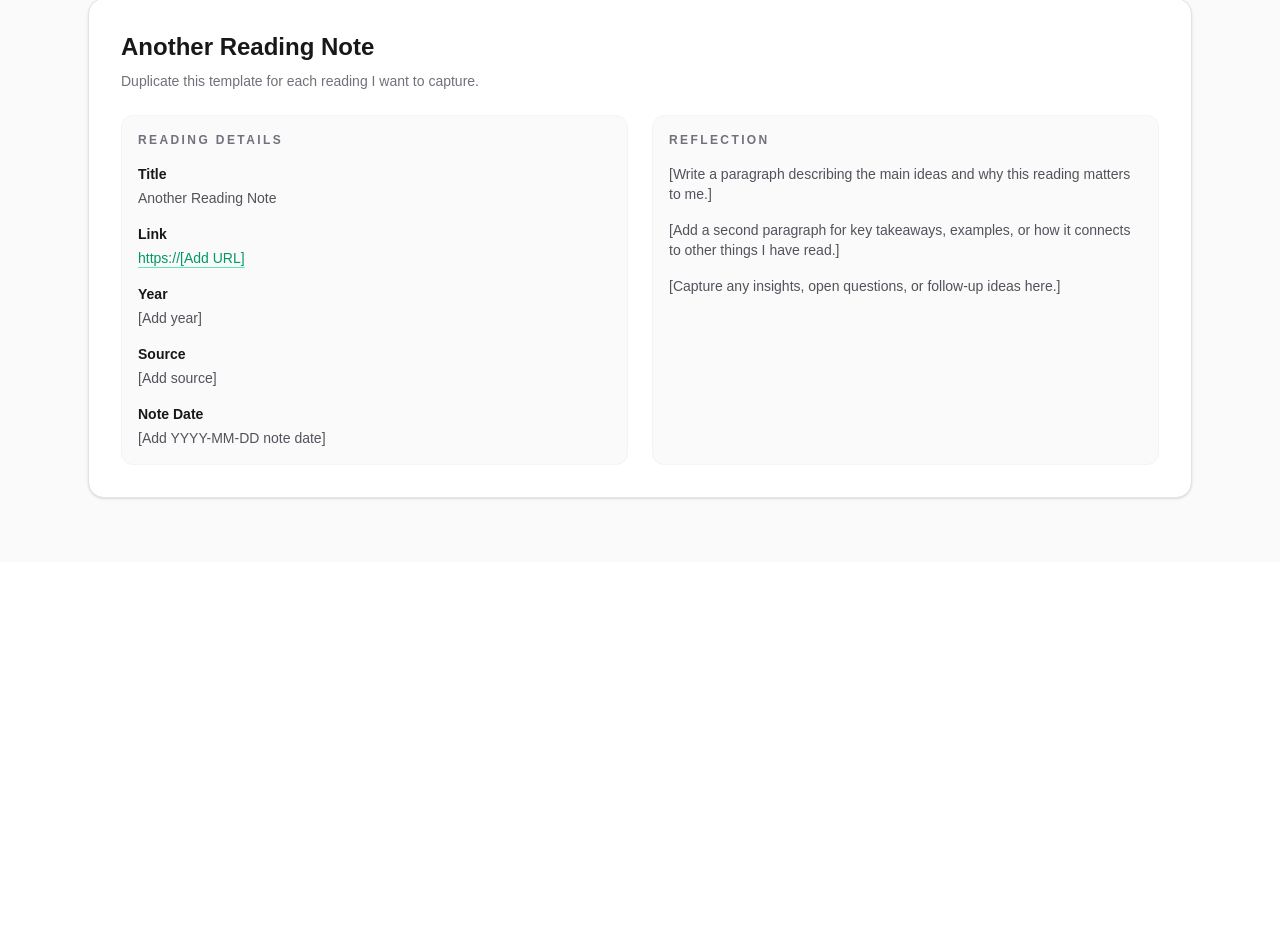
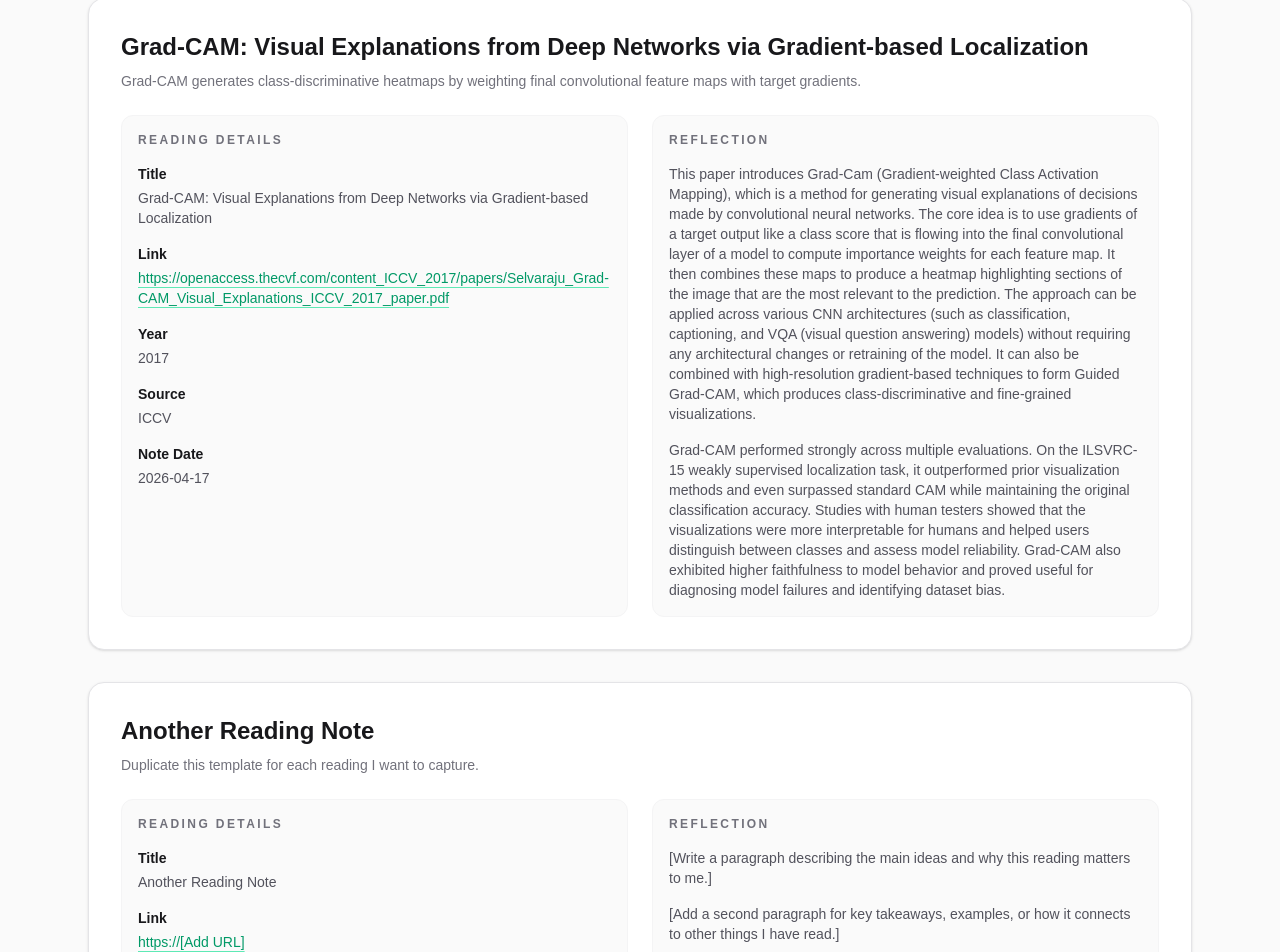
Before and after one commit to danielx1611/ML-Research-Summaries, a Next.js app: page /summaries in a window 1280 px wide. Shown: the part 10835-11787 px from the top of the page. Before the commit the page ends 11397 px from the top, so only its background shows below. Built offline with nearby package versions, Linux system fonts and the light colour scheme.

Commit message:
Add Grad-CAM paper summary entry

```diff
--- a/app/summaries/page.tsx
+++ b/app/summaries/page.tsx
@@ -188,6 +188,21 @@ const summaryTemplates = [
     ],
   },
   {
+    id: "grad-cam-visual-explanations-from-deep-networks-via-gradient-based-localization",
+    title:
+      "Grad-CAM: Visual Explanations from Deep Networks via Gradient-based Localization",
+    description:
+      "Grad-CAM generates class-discriminative heatmaps by weighting final convolutional feature maps with target gradients.",
+    link: "https://openaccess.thecvf.com/content_ICCV_2017/papers/Selvaraju_Grad-CAM_Visual_Explanations_ICCV_2017_paper.pdf",
+    year: "2017",
+    source: "ICCV",
+    noteDate: "2026-04-17",
+    reflection: [
+      "This paper introduces Grad-Cam (Gradient-weighted Class Activation Mapping), which is a method for generating visual explanations of decisions made by convolutional neural networks. The core idea is to use gradients of a target output like a class score that is flowing into the final convolutional layer of a model to compute importance weights for each feature map. It then combines these maps to produce a heatmap highlighting sections of the image that are the most relevant to the prediction. The approach can be applied across various CNN architectures (such as classification, captioning, and VQA (visual question answering) models) without requiring any architectural changes or retraining of the model. It can also be combined with high-resolution gradient-based techniques to form Guided Grad-CAM, which produces class-discriminative and fine-grained visualizations.",
+      "Grad-CAM performed strongly across multiple evaluations. On the ILSVRC-15 weakly supervised localization task, it outperformed prior visualization methods and even surpassed standard CAM while maintaining the original classification accuracy. Studies with human testers showed that the visualizations were more interpretable for humans and helped users distinguish between classes and assess model reliability. Grad-CAM also exhibited higher faithfulness to model behavior and proved useful for diagnosing model failures and identifying dataset bias.",
+    ],
+  },
+  {
     id: "paper-two",
     title: "Another Reading Note",
     description:
```
